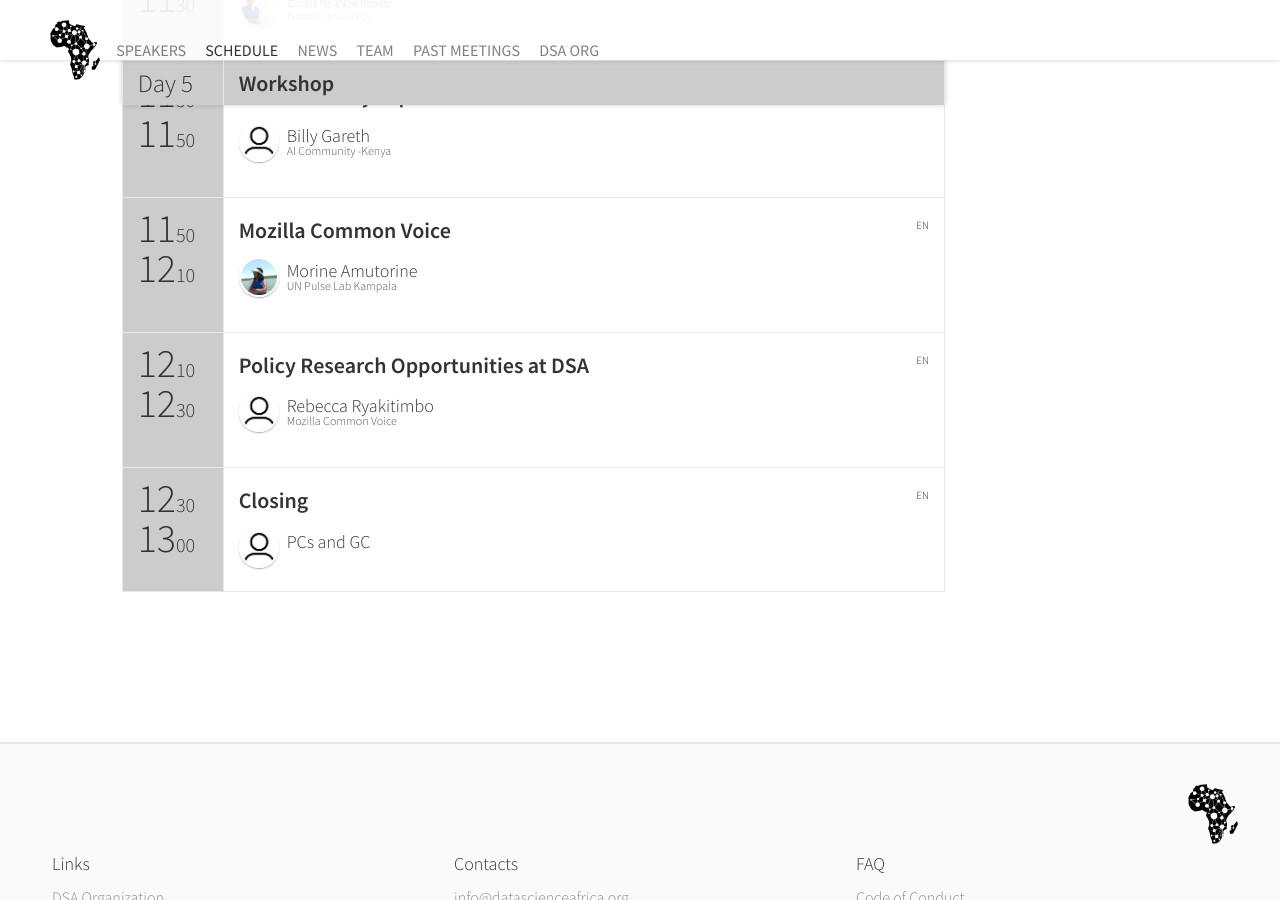
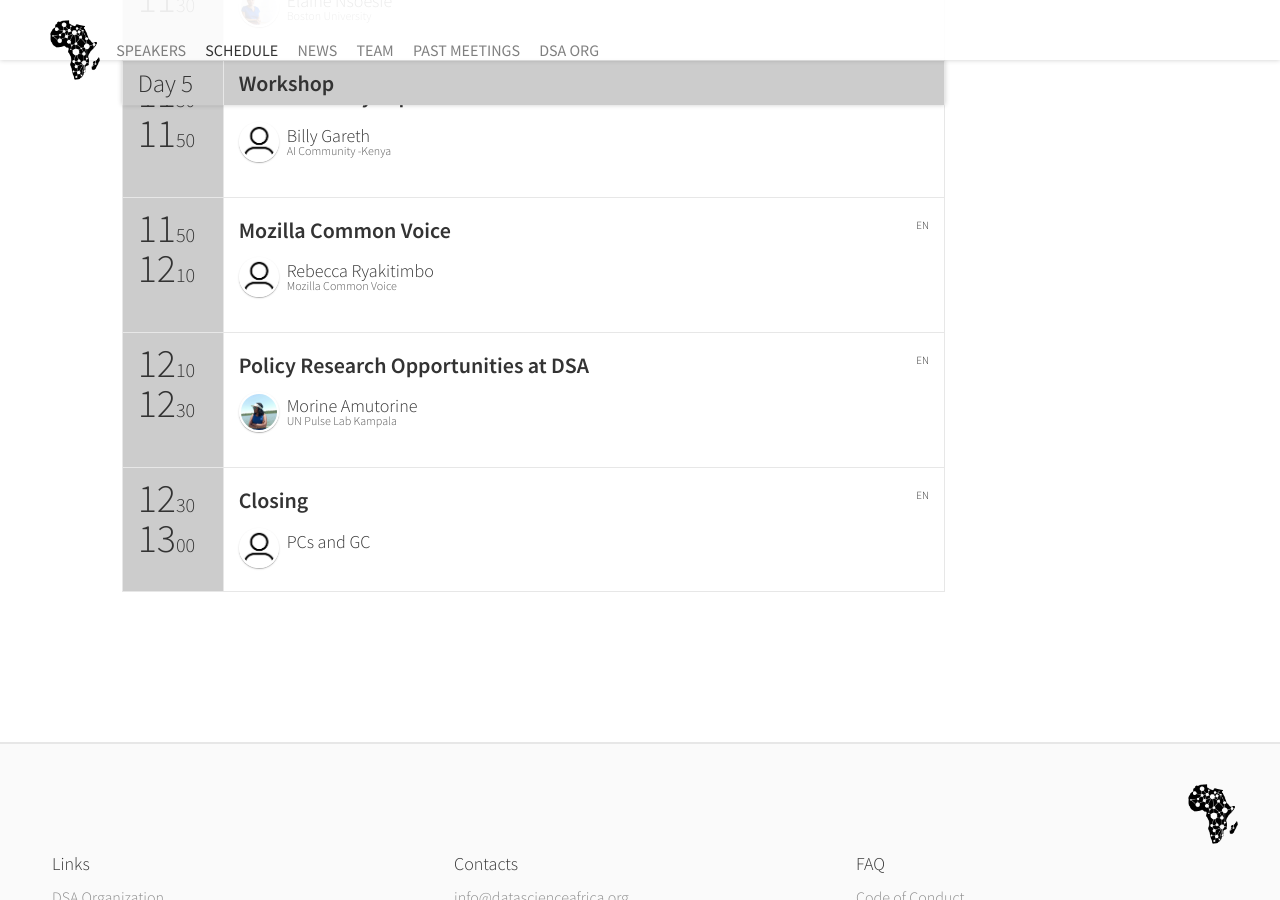
Before and after one commit to datsciafrica/dsa2022arusha, a Jekyll site: the page built from schedule.html, in a window 1280 px wide and 900 px high, scrolled down 9579 px. Built offline with Jekyll 4.4.1, drawn with Linux system fonts in a browser that asks for light colours; nearby versions of some CDN libraries; some web fonts are replaced; comment, search, counter and statistics services are not loaded.

Commit message:
Small mistake on Schedule

```diff
--- a/_data/sessions.yml
+++ b/_data/sessions.yml
@@ -402,16 +402,16 @@
   complexity: "Intermediate"
   presentation: "tbd"
 -
-  id: policy_research
-  title: "Policy Research Opportunities at DSA"
+  id: mozilla_common_voice
+  title: "Mozilla Common Voice"
   subtype: presentation
   speakers: [ryakitimbo]
   language: en
   complexity: "Intermediate"
   presentation: "tbd"
 -
-  id: mozilla_common_voice
-  title: "Mozilla Common Voice"
+  id: policy_research
+  title: "Policy Research Opportunities at DSA"
   subtype: presentation
   speakers: [morine]
   language: en
```
Also changed, not shown: 3 other files.
